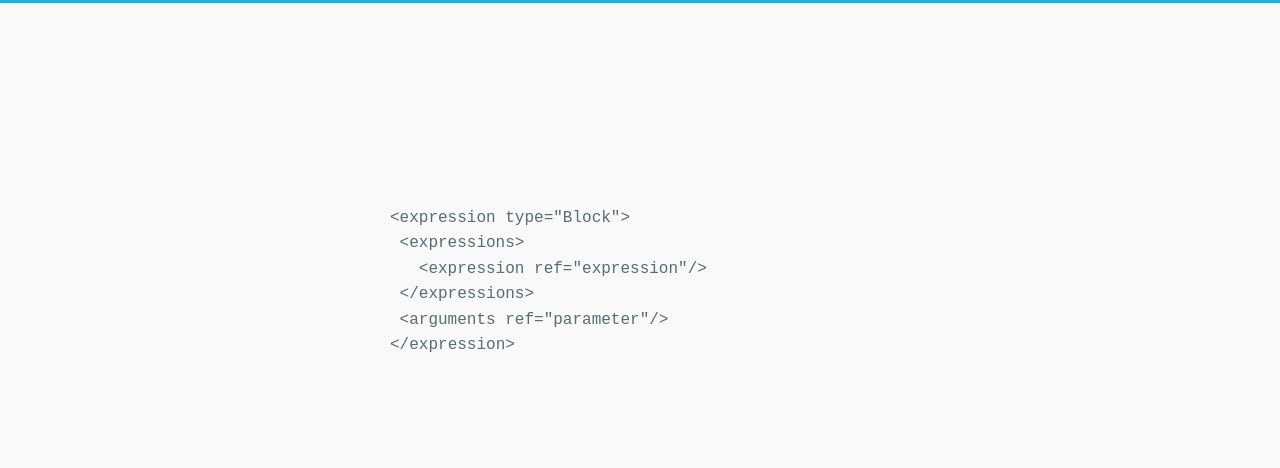
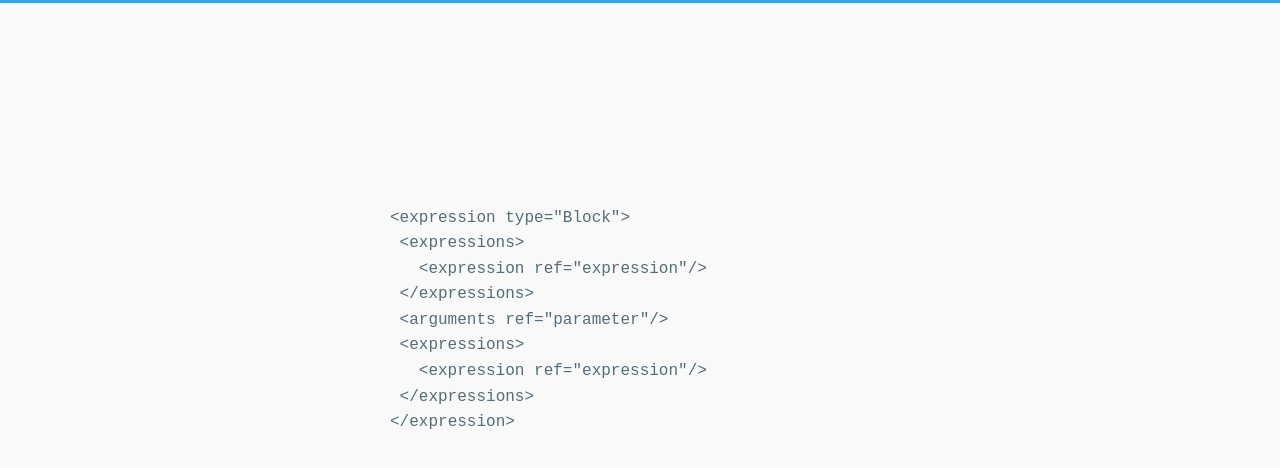
Before and after one commit to sagifogel/NJection, a Jekyll site: the page built from block/index.html, in a window 1280 px wide. Shown: the top 468 px of the page. Built offline with Jekyll 4.4.1, drawn with Linux system fonts in a browser that asks for light colours; nearby versions of some CDN libraries.

Commit message:
block yaml update

```diff
--- a/_data/block.yml
+++ b/_data/block.yml
@@ -14,3 +14,9 @@ nodes:
   attributes:
   - name: ref
     value: parameter
+- name: expressions
+  nodes:
+  - name: expression
+    attributes:
+    - name: ref
+      value: expression
```
